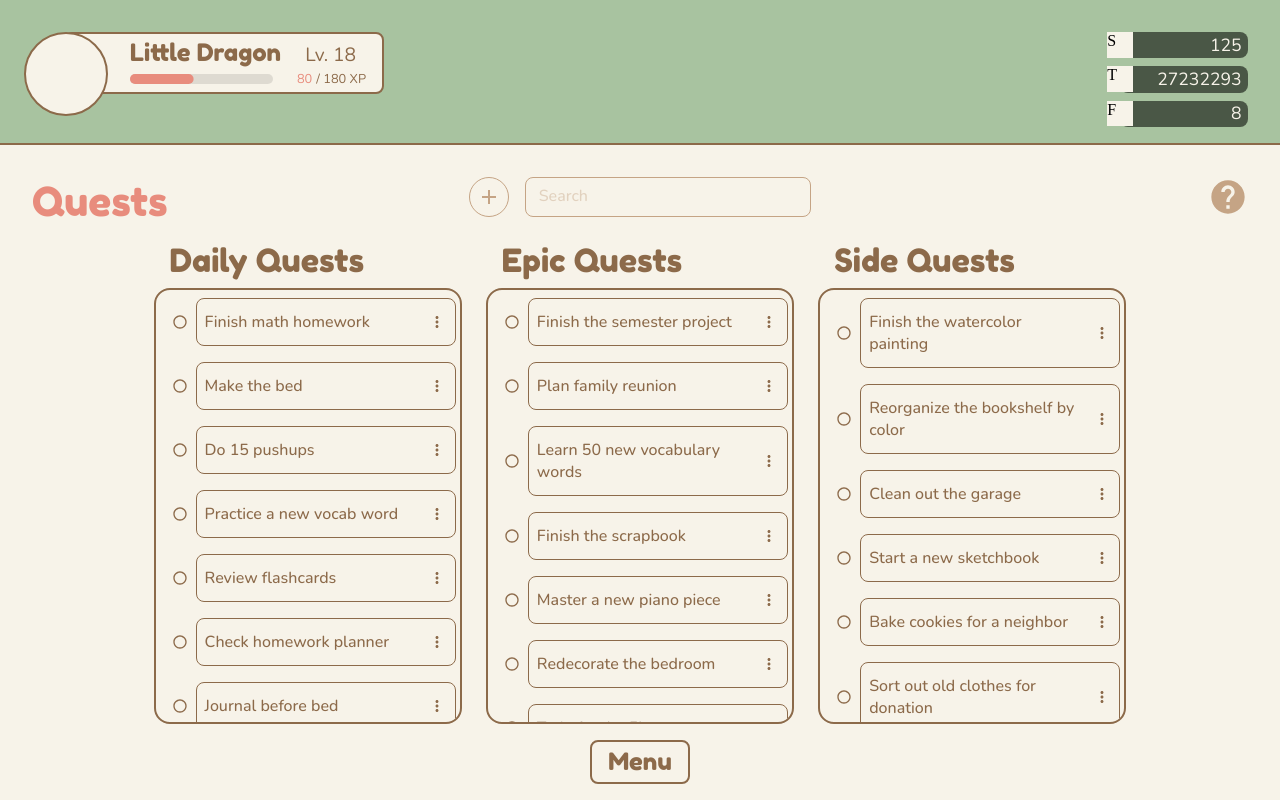
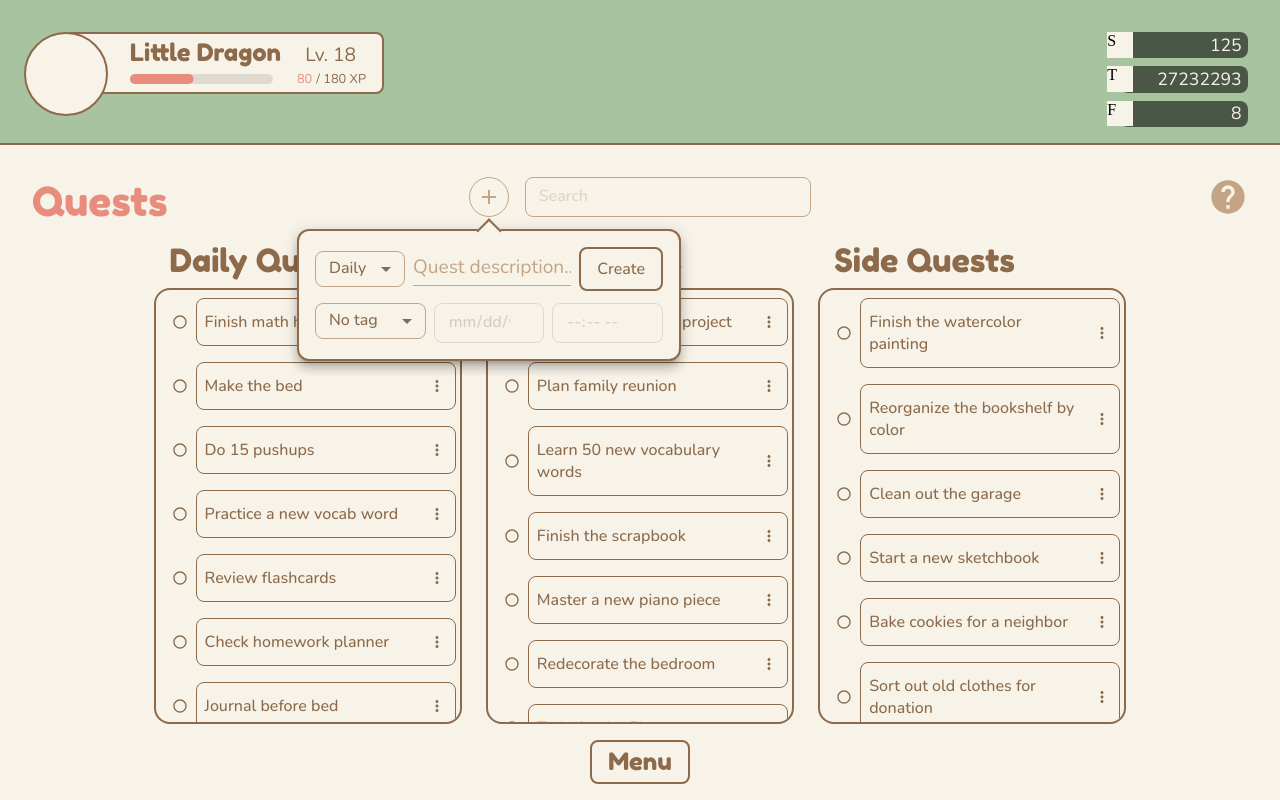
Before and after one commit to TylerWu137/critter-grove, a React (Vite) app: page /quests in a window 1280 px wide. Both pictures are taken after a click on the button 488 px from the left and 197 px from the top of the page. Built offline with nearby package versions, Linux system fonts and the light colour scheme.

Commit message:
add quest popover

```diff
--- a/src/components/common/AddButton.jsx
+++ b/src/components/common/AddButton.jsx
@@ -1,15 +1,15 @@
 import AddIcon from '@mui/icons-material/Add';
 import { IconButton } from "@mui/material";
 
-export default function AddButton({sx}) {
+export default function AddButton({onClick, sx}) {
     return (
-        <IconButton sx={{width: "40px", height: "40px", border: "1.5px solid var(--light-brown)", color: "var(--light-brown)",
+        <IconButton onClick={onClick} sx={{width: "40px", height: "40px", border: "1.5px solid var(--light-brown)", color: "var(--light-brown)",
                 transition: "color 200ms ease",
                 "&:hover": {
                     color: "var(--brown)",
                     borderColor: "var(--brown)"
                 },
-                ...sx
+                ...sx,
             }}>
             <AddIcon />
         </IconButton>
--- /dev/null
+++ b/src/components/quests/AddQuestPopover.jsx
@@ -0,0 +1,236 @@
+import { useState } from "react";
+import {
+  Popover,
+  Stack,
+  TextField,
+  Select,
+  MenuItem,
+  Button,
+  Typography,
+} from "@mui/material";
+
+import { useQuests } from "../../context/QuestsContext";
+import AddButton from "../common/AddButton";
+
+export default function AddQuestPopover() {
+  const { questTags, addQuest } = useQuests();
+
+  const [anchorEl, setAnchorEl] = useState(null);
+  const [type, setType] = useState("daily");
+  const [name, setName] = useState("");
+  const [tagId, setTagId] = useState("");
+  const [date, setDate] = useState("");
+  const [time, setTime] = useState("");
+
+  const open = Boolean(anchorEl);
+  const isDaily = type === "daily"; // ★ ADDED
+
+  const handleOpen = (e) => setAnchorEl(e.currentTarget);
+
+  // ★ ADDED — clears date/time if switching to "daily", so a previously
+  // entered value can't be silently submitted while the fields are disabled
+  const handleTypeChange = (e) => {
+    const newType = e.target.value;
+    setType(newType);
+    if (newType === "daily") {
+      setDate("");
+      setTime("");
+    }
+  };
+
+  const handleClose = () => {
+    setAnchorEl(null);
+    // reset the form for next time
+    setType("daily");
+    setName("");
+    setTagId("");
+    setDate("");
+    setTime("");
+  };
+
+  const handleCreate = () => {
+    if (!name.trim()) return; // require at least a description
+
+    addQuest({
+      type,
+      name: name.trim(),
+      tagId: tagId === "" ? null : tagId,
+      date: date === "" ? null : date,
+      time: time === "" ? null : time,
+    });
+
+    handleClose();
+  };
+
+  return (
+    <>
+      <AddButton onClick={handleOpen} />
+
+      <Popover
+        open={open}
+        anchorEl={anchorEl}
+        onClose={handleClose}
+        anchorOrigin={{ vertical: "bottom", horizontal: "center" }}
+        transformOrigin={{ vertical: "top", horizontal: "center" }}
+        slotProps={{
+          paper: {
+            sx: {
+              mt: 1.5, // room for the triangle pointer
+              width: "30vw", // ★ ADDED — constrains the actual popover box itself
+              maxWidth: "30vw", // ★ ADDED — belt-and-suspenders in case something else sets a competing max-width
+              overflow: "visible",
+              borderRadius: 3,
+              border: "2px solid var(--brown)",
+              backgroundColor: "var(--cream)",
+              p: 2,
+              boxSizing: "border-box", // ★ ADDED — so padding doesn't push the box past 40vw
+              position: "relative",
+              // ★ the speech-bubble pointer — a rotated square peeking out
+              // of the top edge, colored to match the popover body
+              "&::before": {
+                content: '""',
+                position: "absolute",
+                top: -9,
+                left: "50%",
+                transform: "translateX(-50%) rotate(45deg)",
+                width: 16,
+                height: 16,
+                backgroundColor: "var(--cream)",
+                borderTop: "2px solid var(--brown)",
+                borderLeft: "2px solid var(--brown)",
+              },
+            },
+          },
+        }}
+      >
+        <Stack spacing={1.5} sx={{ width: "100%" }}>
+          {/* ★ CHANGED — was width: "40vw" here; the width constraint now
+              lives on the Paper itself (slotProps.paper.sx above), so this
+              just fills whatever width the Paper ends up being */}
+
+          {/* row 1 — type, description, create */}
+          <Stack direction="row" spacing={1} sx={{ alignItems: "center" }}>
+            <Select
+              value={type}
+              onChange={handleTypeChange}
+              size="small"
+              sx={{
+                minWidth: 90,
+                height: 36, // ★ ADDED — matches description field / Create button height
+                textTransform: "capitalize",
+                color: "var(--brown)",
+              }}
+            >
+              <MenuItem value="daily" sx={{ textTransform: "capitalize" }}>
+                <Typography variant="text" component="span">Daily</Typography>
+              </MenuItem>
+              <MenuItem value="epic" sx={{ textTransform: "capitalize" }}>
+                <Typography variant="text" component="span">Epic</Typography>
+              </MenuItem>
+              <MenuItem value="side" sx={{ textTransform: "capitalize" }}>
+                <Typography variant="text" component="span">Side</Typography>
+              </MenuItem>
+            </Select>
+
+            <TextField
+              variant="standard"
+              placeholder="Quest description..."
+              value={name}
+              onChange={(e) => setName(e.target.value)}
+              sx={{
+                flex: 1,
+                minWidth: 0,
+                "& .MuiInput-root": {
+                  fontWeight: 400,
+                  color: "var(--brown)",
+                },
+                "& .MuiInput-input::placeholder": {
+                  color: "var(--light-brown)",
+                  opacity: 1,
+                },
+                "& .MuiInput-underline:before": {
+                  borderBottomColor: "var(--light-brown)",
+                },
+                "& .MuiInput-underline:hover:not(.Mui-disabled):before": {
+                  borderBottomColor: "var(--brown)",
+                },
+                "& .MuiInput-underline:after": {
+                  borderBottomColor: "var(--brown)",
+                },
+              }}
+            />
+
+            <Button
+              onClick={handleCreate}
+              variant="menu2"
+              sx={{
+                fontWeight: 500,
+                flexShrink: 0,
+                "&:hover": {
+                  color: "var(--red)",
+                  borderColor: "var(--red)"
+                }
+              }}
+            >
+              <Typography variant="text" component="span" sx={{ fontWeight: 500 }}>
+                Create
+              </Typography>
+            </Button>
+          </Stack>
+
+          {/* row 2 — tag, date, time */}
+          <Stack direction="row" spacing={1}>
+            <Select
+              value={tagId}
+              onChange={(e) => setTagId(e.target.value)}
+              displayEmpty
+              size="small"
+              sx={{
+                flex: 1,
+                minWidth: 0,
+                height: 36, // ★ ADDED — matches date/time TextField height directly, instead of relying on padding alone
+                color: "var(--brown)",
+                "& .MuiSelect-select": {
+                  paddingTop: "4px !important", // ★ CHANGED — !important since a more specific default MUI rule was likely winning before
+                  paddingBottom: "4px !important",
+                  minHeight: "unset !important", // ★ ADDED — MUI sets its own minHeight on this element; without overriding it, padding alone can't shrink it further
+                  display: "flex",
+                  alignItems: "center",
+                },
+              }}
+            >
+              <MenuItem value="" sx={{ textTransform: "capitalize" }}>
+                <Typography variant="text" component="span">No tag</Typography>
+              </MenuItem>
+              {questTags.map((tag) => (
+                <MenuItem key={tag.id} value={tag.id} sx={{ textTransform: "capitalize" }}>
+                  <Typography variant="text" component="span">{tag.name}</Typography>
+                </MenuItem>
+              ))}
+            </Select>
+
+            {/* ★ CHANGED — removed the per-field ".Mui-disabled:hover" override;
+                this is now handled globally in theme.js's MuiOutlinedInput */}
+            <TextField
+              type="date"
+              value={date}
+              onChange={(e) => setDate(e.target.value)}
+              size="small"
+              disabled={isDaily}
+              sx={{ flex: 1, minWidth: 0, opacity: isDaily ? 0.4 : 1 }}
+            />
+
+            <TextField
+              type="time"
+              value={time}
+              onChange={(e) => setTime(e.target.value)}
+              size="small"
+              disabled={isDaily}
+              sx={{ flex: 1, minWidth: 0, opacity: isDaily ? 0.4 : 1 }}
+            />
+          </Stack>
+        </Stack>
+      </Popover>
+    </>
+  );
+}
--- a/src/screens/QuestsScreen.jsx
+++ b/src/screens/QuestsScreen.jsx
@@ -4,7 +4,7 @@ import { useState } from "react";
 import PlayerTopBar from "../components/PlayerTopBar/PlayerTopBar"
 import NavBar from "../components/common/NavBar";
 import HelpButton from "../components/common/HelpButton"
-import AddButton from "../components/common/AddButton"
+import AddQuestPopover from "../components/quests/AddQuestPopover"
 import QuestsSection from "../components/quests/QuestsSection"
 
 export default function QuestsScreen() {
@@ -18,7 +18,7 @@ export default function QuestsScreen() {
         <Stack direction="row" sx={{width: "100%"}}>
           <Typography variant="h2" sx={{flex: 1, color: "var(--red)"}}>Quests</Typography>
           <Stack direction="row" spacing={2} sx={{flex: 5, justifyContent: "center"}}>
-            <AddButton />
+            <AddQuestPopover />
             <TextField
               placeholder="Search"
               value={search}
--- a/src/theme/theme.js
+++ b/src/theme/theme.js
@@ -193,6 +193,16 @@ const theme = createTheme({
             borderColor: "var(--brown)",
             borderWidth: 2,
           },
+
+          // ★ ADDED — without this, hovering a disabled field would still
+          // pick up the plain "&:hover" rule above and turn brown, even
+          // though the field isn't interactive. This reverts it back to
+          // the same look as the default, non-hover, non-disabled state.
+          "&.Mui-disabled:hover .MuiOutlinedInput-notchedOutline": {
+            borderColor: "var(--light-brown)",
+            borderWidth: 1.5,
+          },
+
           "& input": {
             color: "var(--brown)",
             px: 6,
```
